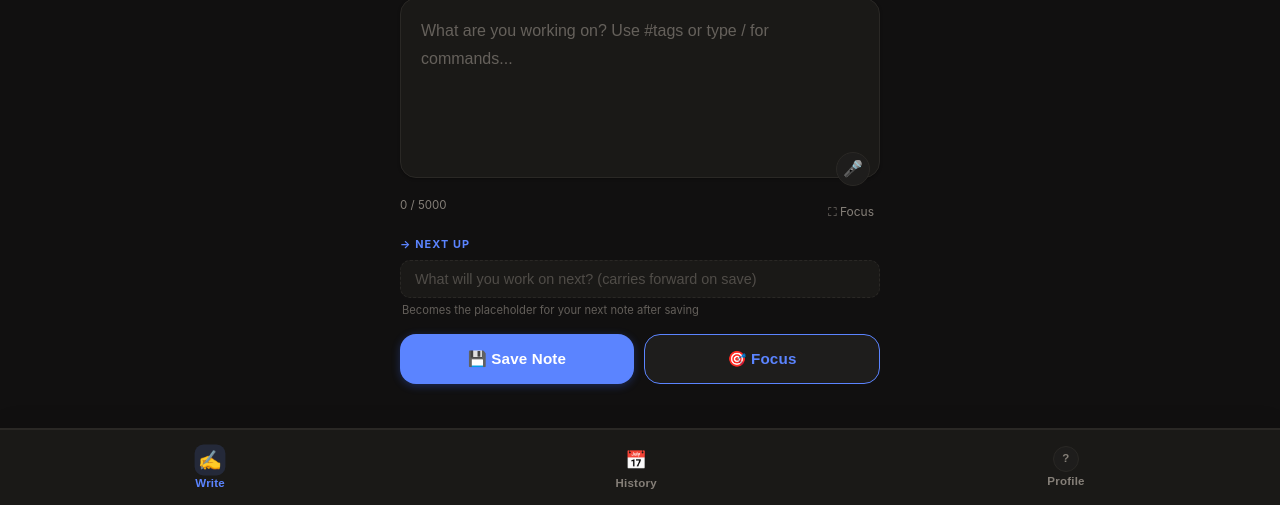
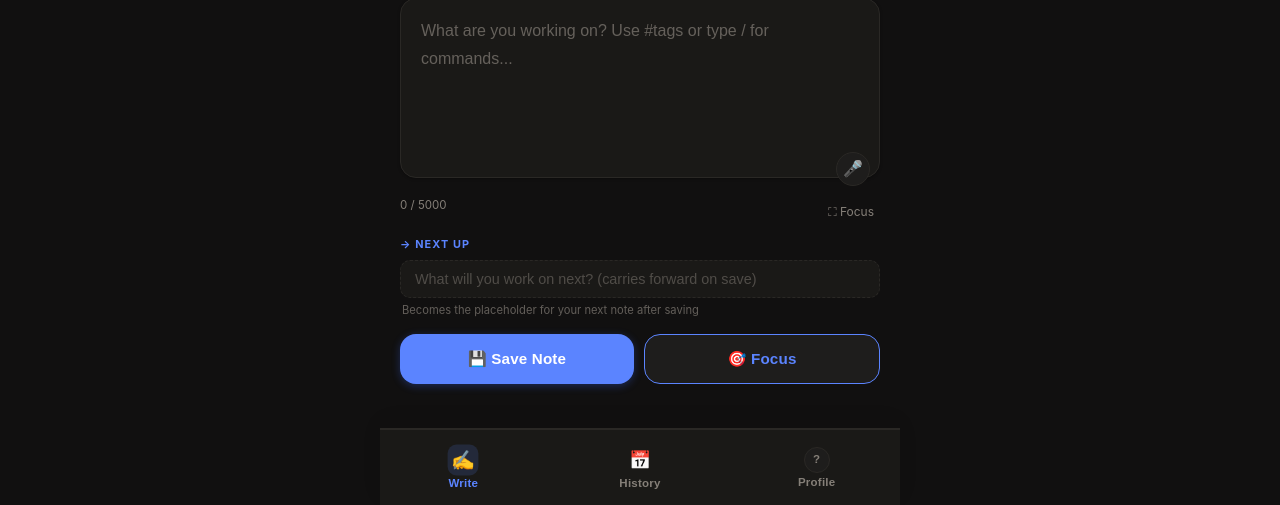
Before and after one commit to pritomhazarikamail-lgtm/InterstitialJournal, a plain HTML site: page index.html in a window 1280 px wide. Shown: the part 295-800 px from the top of the page. Drawn offline with Linux system fonts and the light colour scheme.

Commit message:
feat: enhance profile avatar display with initials; improve bottom navigation layout and scrollbar styling

```diff
--- a/modules/profile.js
+++ b/modules/profile.js
@@ -50,12 +50,19 @@ export function applyAccent(name) {
 
 /* ── Header avatar ─────────────────────────────────────────────────────────── */
 
+function _profileInitials(name) {
+    const parts = name.trim().split(/\s+/).filter(Boolean);
+    if (parts.length === 0) return 'Profile';
+    if (parts.length === 1) return parts[0].slice(0, 2).toUpperCase();
+    return `${parts[0][0]}${parts[parts.length - 1][0]}`.toUpperCase();
+}
+
 export function renderNavAvatar() {
     const el    = document.getElementById('nav-avatar');
     const label = document.getElementById('nav-profile-label');
     const name  = localStorage.getItem('profile_name') || '';
     if (el)    el.textContent    = name.trim() ? name.trim()[0].toUpperCase() : '?';
-    if (label) label.textContent = name.trim() || 'Profile';
+    if (label) label.textContent = name.trim() ? _profileInitials(name) : 'Profile';
 }
 
 /* ── Init ──────────────────────────────────────────────────────────────────── */
--- a/style.css
+++ b/style.css
@@ -71,6 +71,19 @@ button, a, select, input, label, [role="button"] {
     touch-action: manipulation;
 }
 
+html,
+body {
+    overflow-x: hidden;
+    scrollbar-width: none;
+    -ms-overflow-style: none;
+}
+
+html::-webkit-scrollbar,
+body::-webkit-scrollbar {
+    width: 0;
+    height: 0;
+}
+
 body {
     font-family: 'DM Sans', -apple-system, BlinkMacSystemFont, sans-serif;
     background-color: var(--bg);
@@ -104,11 +117,14 @@ mark  { background: rgba(61,107,255,0.2); color: var(--accent); border-radius: 3
 .bottom-nav {
     position: fixed;
     bottom: 0;
-    left: 0;
-    width: 100%;
+    left: 20px;
+    right: 20px;
+    max-width: 520px;
+    margin: 0 auto;
     background: var(--card-bg);
     display: flex;
-    justify-content: space-around;
+    justify-content: space-between;
+    gap: 10px;
     padding: 10px 0 calc(10px + env(safe-area-inset-bottom));
     border-top: 1px solid var(--border);
     z-index: 1000;
@@ -125,11 +141,15 @@ mark  { background: rgba(61,107,255,0.2); color: var(--accent); border-radius: 3
     font-weight: 600;
     font-family: 'DM Sans', sans-serif;
     display: flex;
+    flex: 0 1 calc((100% - 20px) / 3);
+    min-width: 0;
+    overflow: hidden;
     flex-direction: column;
     align-items: center;
+    justify-content: center;
     gap: 3px;
     cursor: pointer;
-    padding: 6px 16px;
+    padding: 6px 10px;
     border-radius: var(--radius-sm);
     transition: color 0.2s, background 0.2s;
     letter-spacing: 0.02em;
@@ -150,7 +170,18 @@ mark  { background: rgba(61,107,255,0.2); color: var(--accent); border-radius: 3
 .nav-item.active .nav-icon  { background: var(--accent-soft); transform: scale(1.1); }
 
 /* Profile nav item — avatar circle replaces the emoji icon */
-.nav-item--profile { gap: 2px; }
+.nav-item--profile {
+    gap: 2px;
+    min-width: 0;
+}
+
+#nav-profile-label {
+    max-width: 100%;
+    overflow: hidden;
+    text-overflow: ellipsis;
+    white-space: nowrap;
+    text-align: center;
+}
 
 .nav-avatar {
     width: 26px;
```
